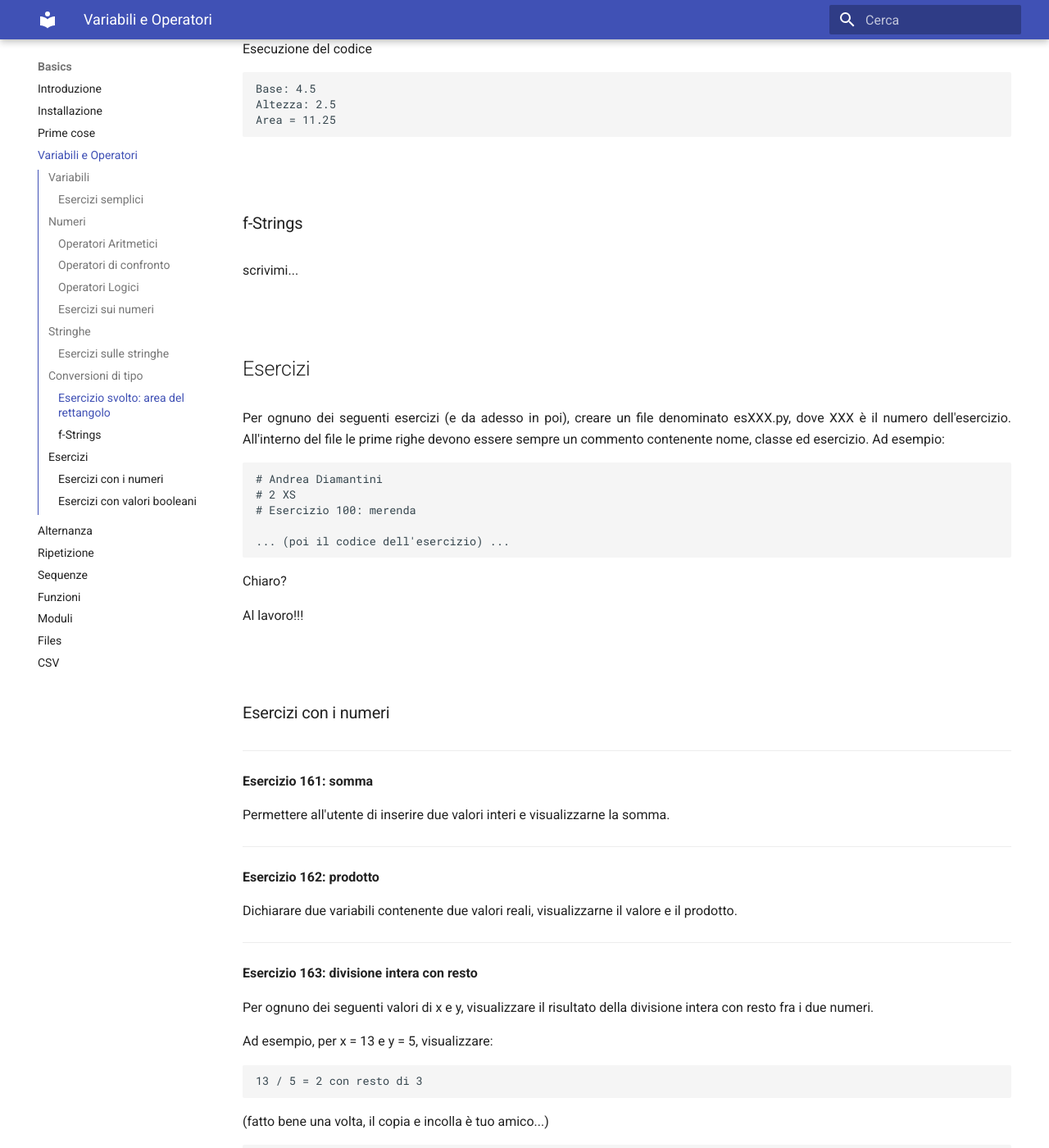
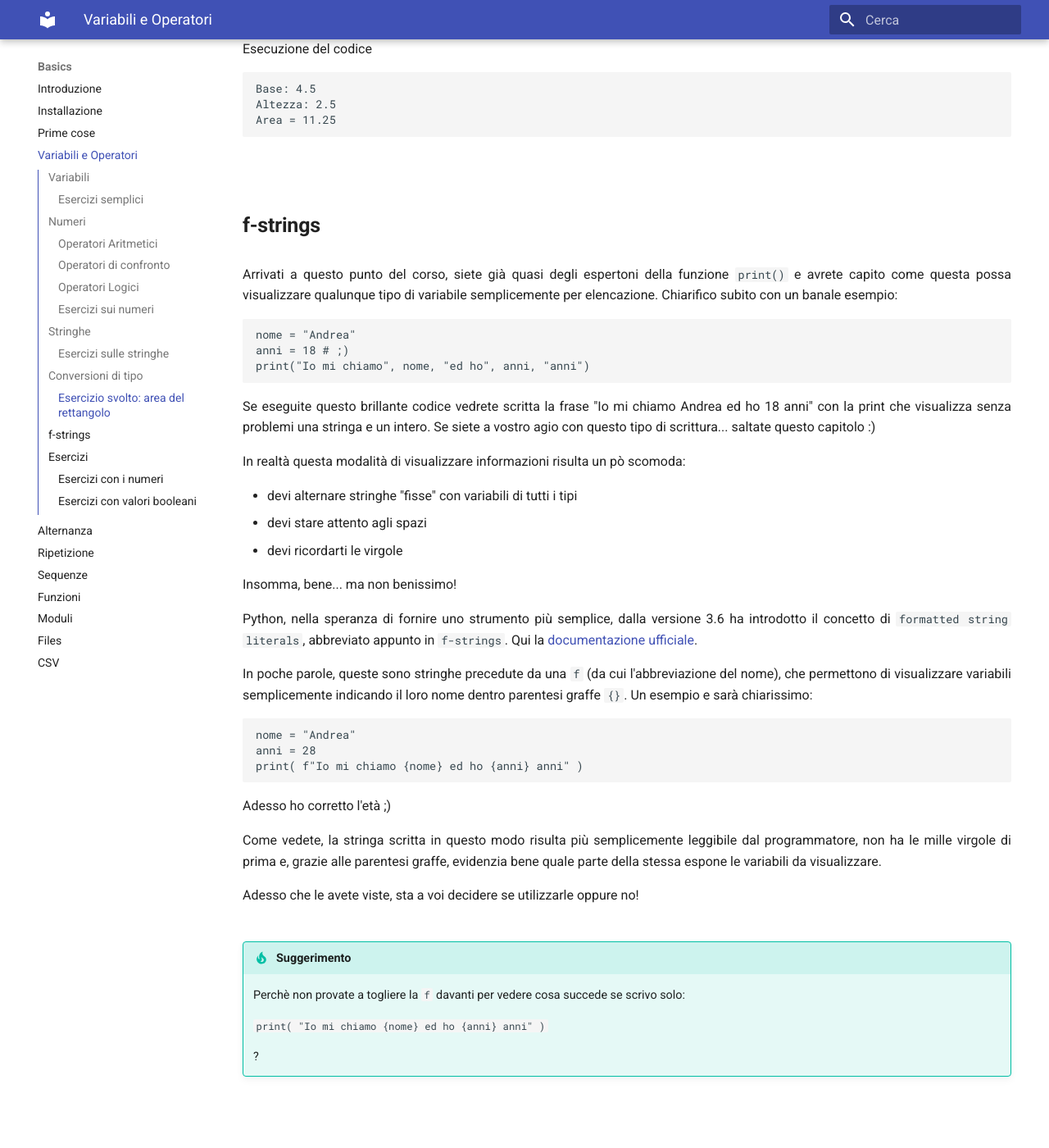
Before and after one commit to adjamhub/pyhandouts, an MkDocs documentation site: the page built from docs/basics/101_var.md, in a window 1280 px wide and 1400 px high, scrolled down 13048 px. Shown: the whole window at 82% size. Built offline with MkDocs 1.6.1 and Material for MkDocs 9.7.7, drawn with Linux system fonts in a browser that asks for light colours.

Commit message:
Titoli, TODO, f-strings

````diff
--- a/docs/basics/101_var.md
+++ b/docs/basics/101_var.md
@@ -659,9 +659,55 @@ Esecuzione del codice
 
 <!-- #################################################################################################### -->
 
-### f-Strings
+## f-strings
 
-scrivimi...
+Arrivati a questo punto del corso, siete già quasi degli espertoni della funzione `print()` e avrete capito come questa
+possa visualizzare qualunque tipo di variabile semplicemente per elencazione. Chiarifico subito con un banale esempio:
+
+``` python
+nome = "Andrea"
+anni = 18 # ;)
+print("Io mi chiamo", nome, "ed ho", anni, "anni")
+```
+
+Se eseguite questo brillante codice vedrete scritta la frase "Io mi chiamo Andrea ed ho 18 anni" con la print che visualizza senza
+problemi una stringa e un intero. Se siete a vostro agio con questo tipo di scrittura... saltate questo capitolo :)
+
+In realtà questa modalità di visualizzare informazioni risulta un pò scomoda:
+
+* devi alternare stringhe "fisse" con variabili di tutti i tipi
+* devi stare attento agli spazi
+* devi ricordarti le virgole
+
+Insomma, bene... ma non benissimo!
+
+Python, nella speranza di fornire uno strumento più semplice, dalla versione 3.6 ha introdotto il concetto di `formatted string literals`, abbreviato
+appunto in `f-strings`. Qui la [documentazione ufficiale](https://docs.python.org/3/reference/lexical_analysis.html#f-strings).
+
+In poche parole, queste sono stringhe precedute da una `f` (da cui l'abbreviazione del nome), che permettono di visualizzare variabili semplicemente
+indicando il loro nome dentro parentesi graffe `{}`. Un esempio e sarà chiarissimo:
+
+``` python
+nome = "Andrea"
+anni = 28
+print( f"Io mi chiamo {nome} ed ho {anni} anni" )
+```
+
+Adesso ho corretto l'età ;)
+
+Come vedete, la stringa scritta in questo modo risulta più semplicemente leggibile dal programmatore, non ha le mille virgole di prima e, grazie alle parentesi
+graffe, evidenzia bene quale parte della stessa espone le variabili da visualizzare.
+
+Adesso che le avete viste, sta a voi decidere se utilizzarle oppure no!
+
+!!! tip "Suggerimento"
+
+    Perchè non provate a togliere la `f` davanti per vedere cosa succede se scrivo solo:
+
+    `print( "Io mi chiamo {nome} ed ho {anni} anni" )`
+
+    ?
+
 
 
 <!-- #################################################################################################### -->
--- a/docs/stylesheets/extra.css
+++ b/docs/stylesheets/extra.css
@@ -1,6 +1,10 @@
 /* text justified */
 p {
   text-align: justify;
+}
+
+h1,h2,h3,h4,h5,h6 {
+  font-weight: bold !important;
 }
 
 /* title margin and color */
````
Also changed, not shown: docs/basics/105_funz.md (+3 -3 lines).
